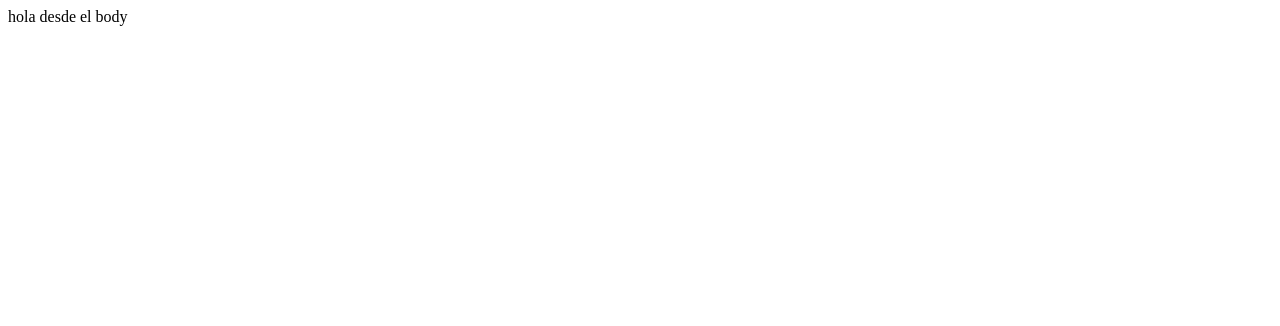
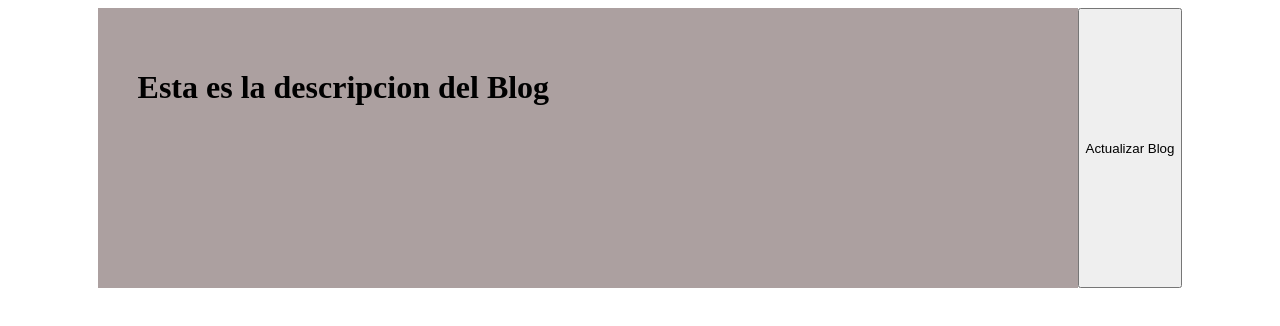
Before and after one commit to 325Mary/proyectoRamas, a plain HTML site: page index.html in a window 1280 px wide. Drawn offline with Linux system fonts and the light colour scheme.

Commit message:
stylos del body

```diff
--- a/index.html
+++ b/index.html
@@ -4,15 +4,20 @@
     <meta charset="UTF-8">
     <meta name="viewport" content="width=device-width, initial-scale=1.0">
     <title>Blog</title>
-    <link rel="styleheet" href="'./style.css"
+    <link rel="stylesheet" href="./style.css"/>
 </head>
 <body>
     <header>
 
     </header>
-    <div class="container">
-hola desde el body
-    </div>
+<div class="container">
+<h1>
+    Esta es la descripcion del Blog
+</h1>
+</div>
+
+<button >Actualizar Blog</button>
+
     <footer>
 
     </footer>
--- a/style.css
+++ b/style.css
@@ -0,0 +1,13 @@
+body{
+    display: flex;
+    justify-content: center;
+
+}
+.container{
+    background: rgb(172, 160, 160);
+    padding: 40px;
+    width: 900px;
+    height: 200px;
+    align-items: center;
+
+}
```
